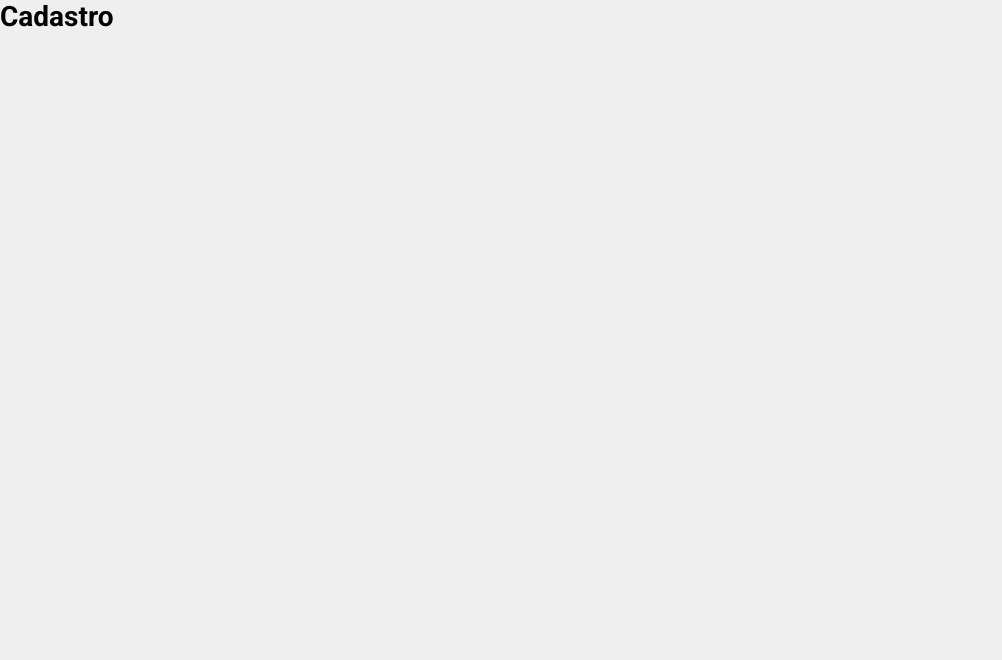
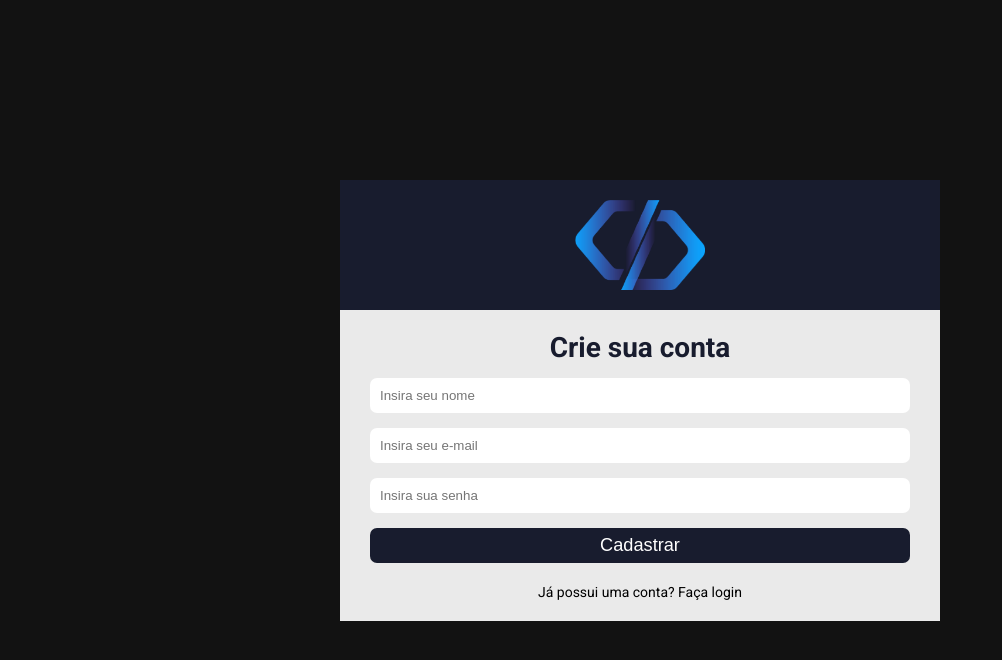
Before and after one commit to dswilmar/react-helpdesk, a React (Create React App) app: page /register in a window 1280 px wide. Shown: the top 660 px of the page, without its empty margins (0-1002 px from the left). Built offline with nearby package versions, Linux system fonts and the light colour scheme.

Commit message:
feat: tela de cadastro

```diff
--- a/src/pages/SignUp/index.jsx
+++ b/src/pages/SignUp/index.jsx
@@ -1,9 +1,35 @@
+import { useState } from 'react';
+import { Link } from 'react-router-dom';
+import logo from '../../assets/logo.png';
+
 function SignUp() {
-    return (
-      <div>
-        <h1>Cadastro</h1>
-      </div>
-    );
+
+  const [name, setName] = useState('');
+  const [email, setEmail] = useState('');
+  const [password, setPassword] = useState('');
+
+  const handleSubmit = (e) => {
+    e.preventDefault();
+    alert('Clicou');
   }
 
-  export default SignUp;
+  return (
+    <div className="container-center">
+      <div className="login">
+        <div className="logo-area">
+          <img src={ logo } alt="Logo do Sistema" />
+        </div>
+        <form onSubmit={handleSubmit}>
+          <h1>Crie sua conta</h1>
+          <input type="text" placeholder="Insira seu nome" value={name} onChange={(e) => setName(e.target.value)} autoFocus required />
+          <input type="email" placeholder="Insira seu e-mail" value={email} onChange={(e) => setEmail(e.target.value)} required />
+          <input type="password" placeholder="Insira sua senha" value={password} onChange={(e) => setPassword(e.target.value)} required />
+          <button type="submit">Cadastrar</button>
+        </form>
+        <Link to="/">Já possui uma conta? Faça login</Link>
+      </div>
+    </div>
+  );
+}
+
+export default SignUp;
```
